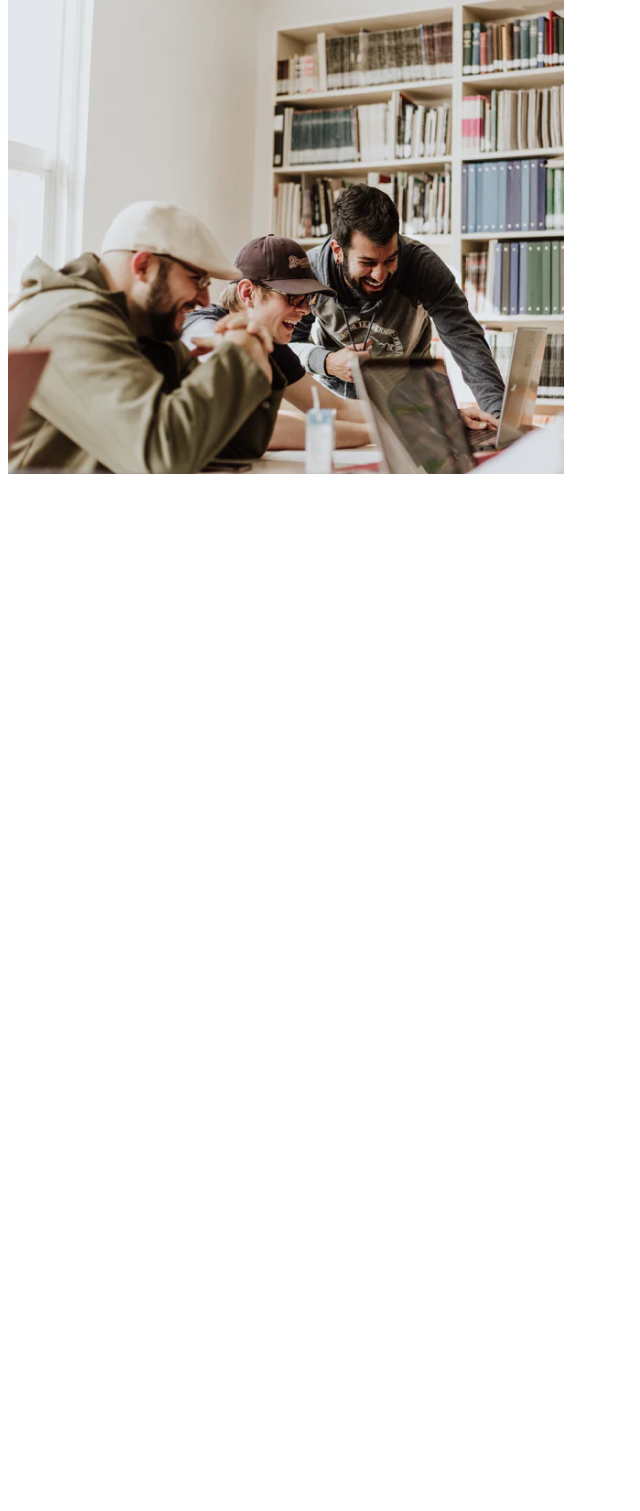
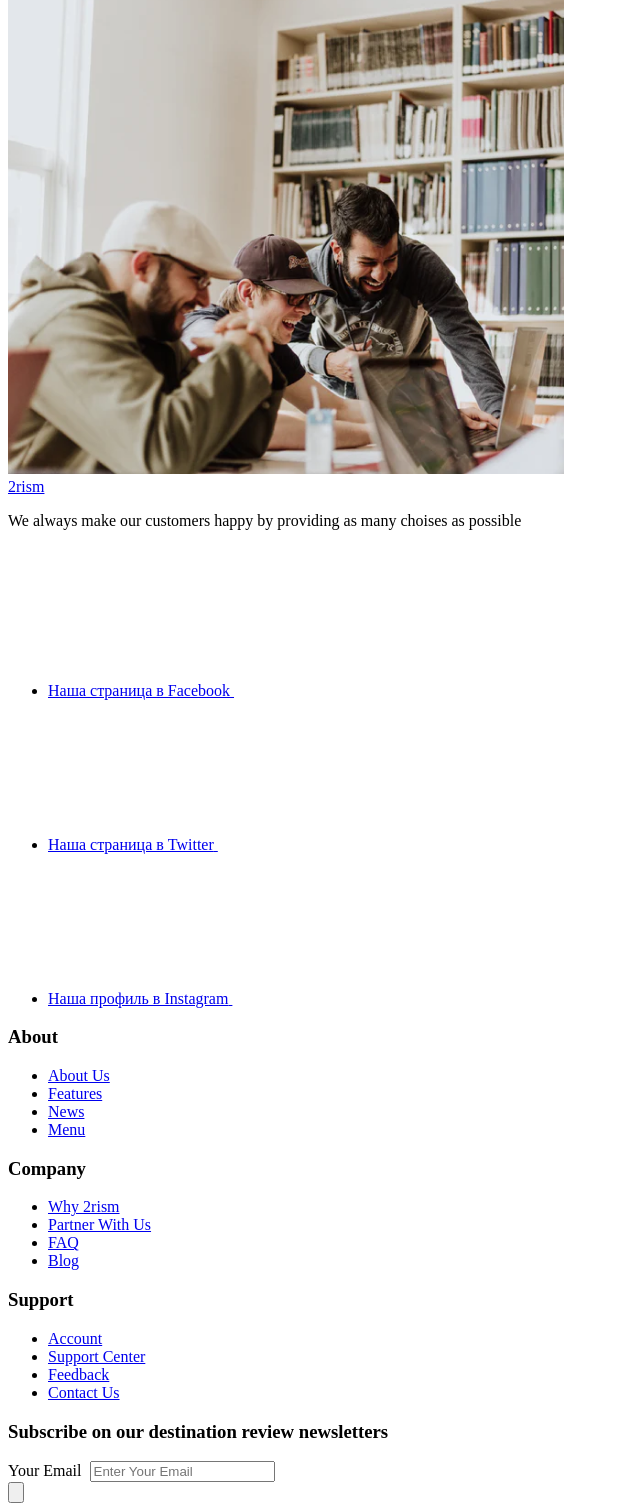
Before and after one commit to ungamingaa/project01, a plain HTML site: page index.html in a window 1280 px wide. Shown: the part 7170-8681 px from the top of the page, without its empty margins (0-640 px from the left). Before the commit the page ends 7656 px from the top, so only its background shows below. Drawn offline with Linux system fonts and the light colour scheme.

Commit message:
feat: add footer, almost complete

```diff
--- a/index.html
+++ b/index.html
@@ -72,7 +72,6 @@
                 </div>
             </form>
         </div>
-    </main>
     <div>
         <div>
             <h2>Popular Destinations</h2>
@@ -321,5 +320,83 @@
             <img src="./content/img/block5_img1.png" alt="" />
         </div>
     </div>
+    </main>
+    <footer>
+        <div>
+            <div>
+                <a href="#">2rism<img src="" alt="" /></a>
+            </div>
+            <div>
+                <p>We always make our customers happy by providing as many choises as possible</p>
+            </div>
+            <div>
+                <ul>
+                    <li>
+                        <a href="#" target="_blank" title="Наш Facebook">
+                            <span>Наша страница в Facebook</span>
+                            <svg>
+                                <path></path>
+                            </svg>
+                        </a>
+                    </li>
+                    <li>
+                        <a href="#" target="_blank" title="Наш Twitter">
+                            <span>Наша страница в Twitter</span>
+                            <svg>
+                                <path></path>
+                            </svg>
+                        </a>
+                    </li>
+                    <li>
+                        <a href="#" target="_blank" title="Наш Instagram">
+                            <span>Наша профиль в Instagram</span>
+                            <svg>
+                                <path></path>
+                            </svg>
+                        </a>
+                    </li>
+                </ul>
+            </div>
+        </div>
+        <div>
+            <h3>About</h3>
+            <ul>
+                <li><a href="#">About Us</a></li>
+                <li><a href="#">Features</a></li>
+                <li><a href="#">News</a></li>
+                <li><a href="#">Menu</a></li>
+            </ul>
+        </div>
+        <div>
+            <h3>Company</h3>
+            <ul>
+                <li><a href="#">Why 2rism</a></li>
+                <li><a href="#">Partner With Us</a></li>
+                <li><a href="#">FAQ</a></li>
+                <li><a href="#">Blog</a></li>
+            </ul>
+        </div>
+        <div>
+            <h3>Support</h3>
+            <ul>
+                <li><a href="#">Account</a></li>
+                <li><a href="#">Support Center</a></li>
+                <li><a href="#">Feedback</a></li>
+                <li><a href="#">Contact Us</a></li>
+            </ul>
+        </div>
+        <div>
+            <h3>Subscribe on our destination review newsletters</h3>
+            <div>
+                <label for="Email">Your Email</label>
+                <img src="" alt="" />
+                <input type="email" id="Email" placeholder="Enter Your Email" />
+            </div>
+            <div>
+                <label for="submit"></label>
+                <input type="submit" id="submit" value="">
+            </div>
+        </div>
+    </footer>
 </body>
 </html>
```
